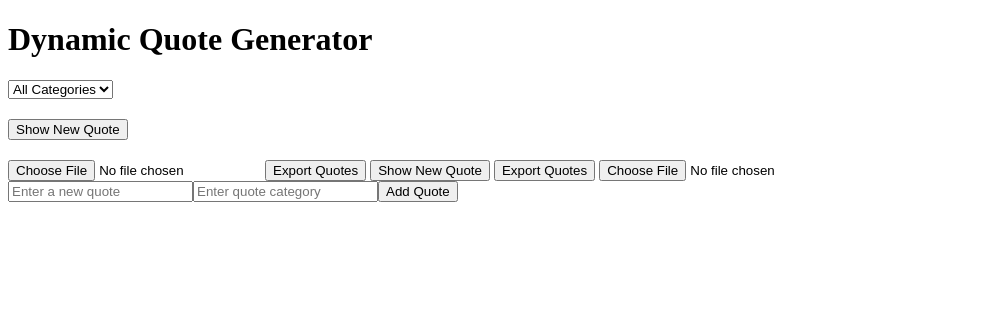
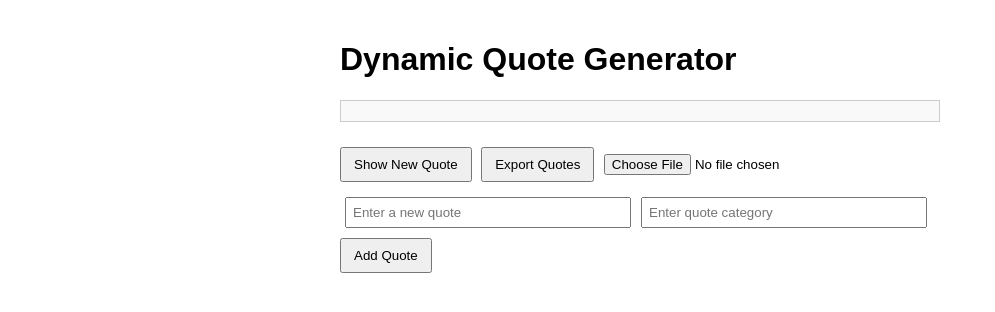
Before and after one commit to myla48/alx_fe_javascript, a plain HTML site: page dom-manipulation/index.html in a window 1280 px wide. Shown: the whole page, without its empty margins (0-995 px from the left). Drawn offline with Linux system fonts and the light colour scheme.

Commit message:
Update index.html

```diff
--- a/dom-manipulation/index.html
+++ b/dom-manipulation/index.html
@@ -2,38 +2,50 @@
 <html lang="en">
 <head>
   <meta charset="UTF-8" />
+  <meta name="viewport" content="width=device-width, initial-scale=1.0"/>
   <title>Dynamic Quote Generator</title>
+  <style>
+    body {
+      font-family: Arial, sans-serif;
+      padding: 20px;
+      max-width: 600px;
+      margin: auto;
+    }
+    #quoteDisplay {
+      margin: 20px 0;
+      padding: 10px;
+      border: 1px solid #ccc;
+      background: #f9f9f9;
+    }
+    button {
+      margin: 5px 5px 10px 0;
+      padding: 8px 12px;
+    }
+    input[type="text"] {
+      margin: 5px;
+      padding: 6px;
+      width: 45%;
+    }
+  </style>
 </head>
 <body>
+
   <h1>Dynamic Quote Generator</h1>
 
-  <!-- Category Filter -->
-  <select id="categoryFilter">
-    <option value="all">All Categories</option>
-  </select>
-
   <!-- Display Area -->
-  <div id="quoteDisplay" style="margin: 20px 0;"></div>
+  <div id="quoteDisplay">Click "Show New Quote" to begin!</div>
 
   <!-- Show Random Quote Button -->
   <button id="newQuote">Show New Quote</button>
 
-  <!-- File Import/Export -->
-  <div style="margin-top: 20px;">
-    <input type="file" id="importFile" />
-    <button onclick="exportToJson()">Export Quotes</button>
-    <!-- Show random quote -->
-<button id="newQuote">Show New Quote</button>
+  <!-- Export Quotes -->
+  <button onclick="exportToJson()">Export Quotes</button>
 
-<!-- Export quotes -->
-<button onclick="exportToJson()">Export Quotes</button>
+  <!-- Import Quotes -->
+  <input type="file" id="importFile" accept=".json" onchange="importFromJsonFile(event)" />
 
-<!-- Import quotes -->
-<input type="file" id="importFile" accept=".json" onchange="importFromJsonFile(event)" />
+  <!-- Form will be injected here by JS -->
 
-  </div>
-
-  <!-- Script -->
   <script src="script.js"></script>
 </body>
 </html>
```
